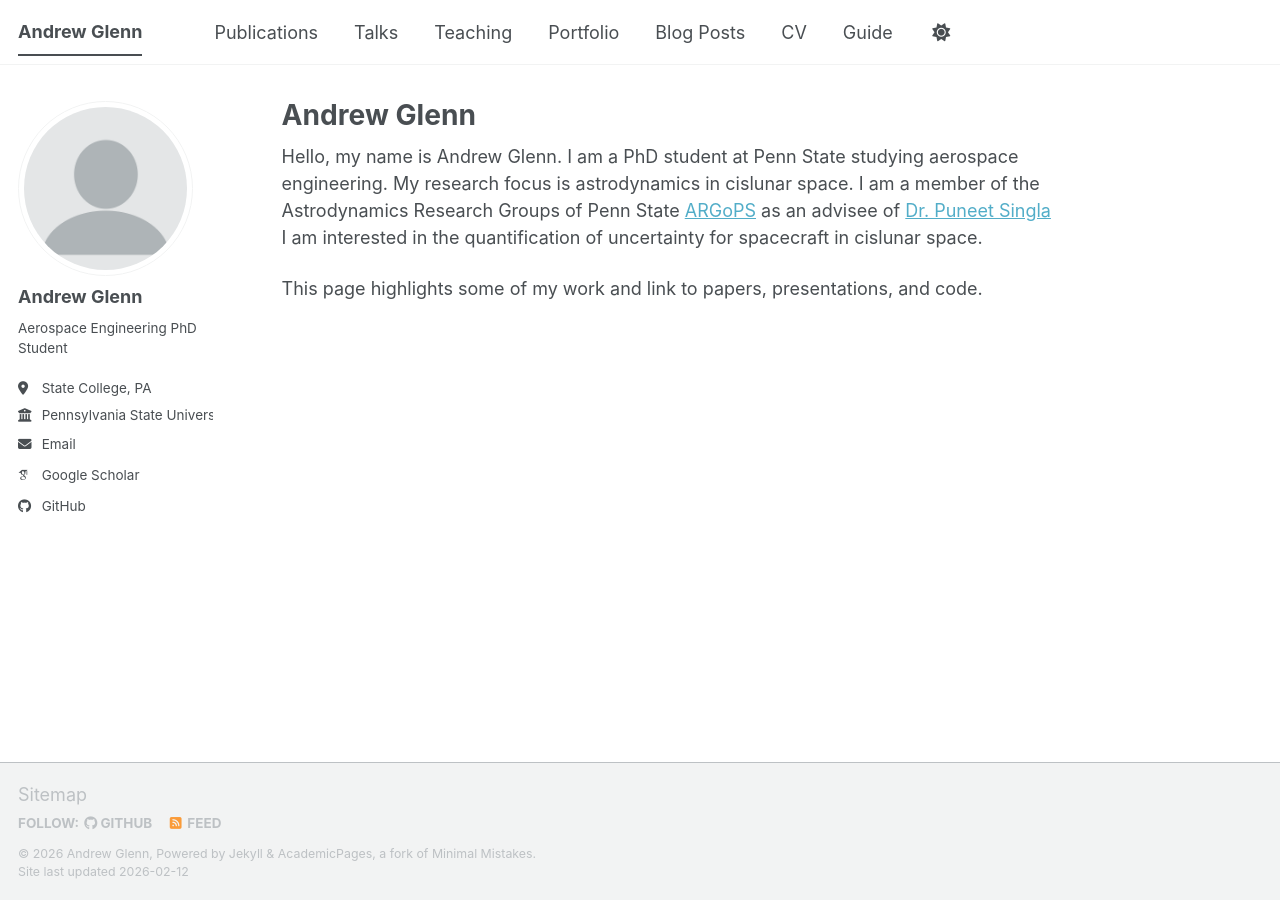
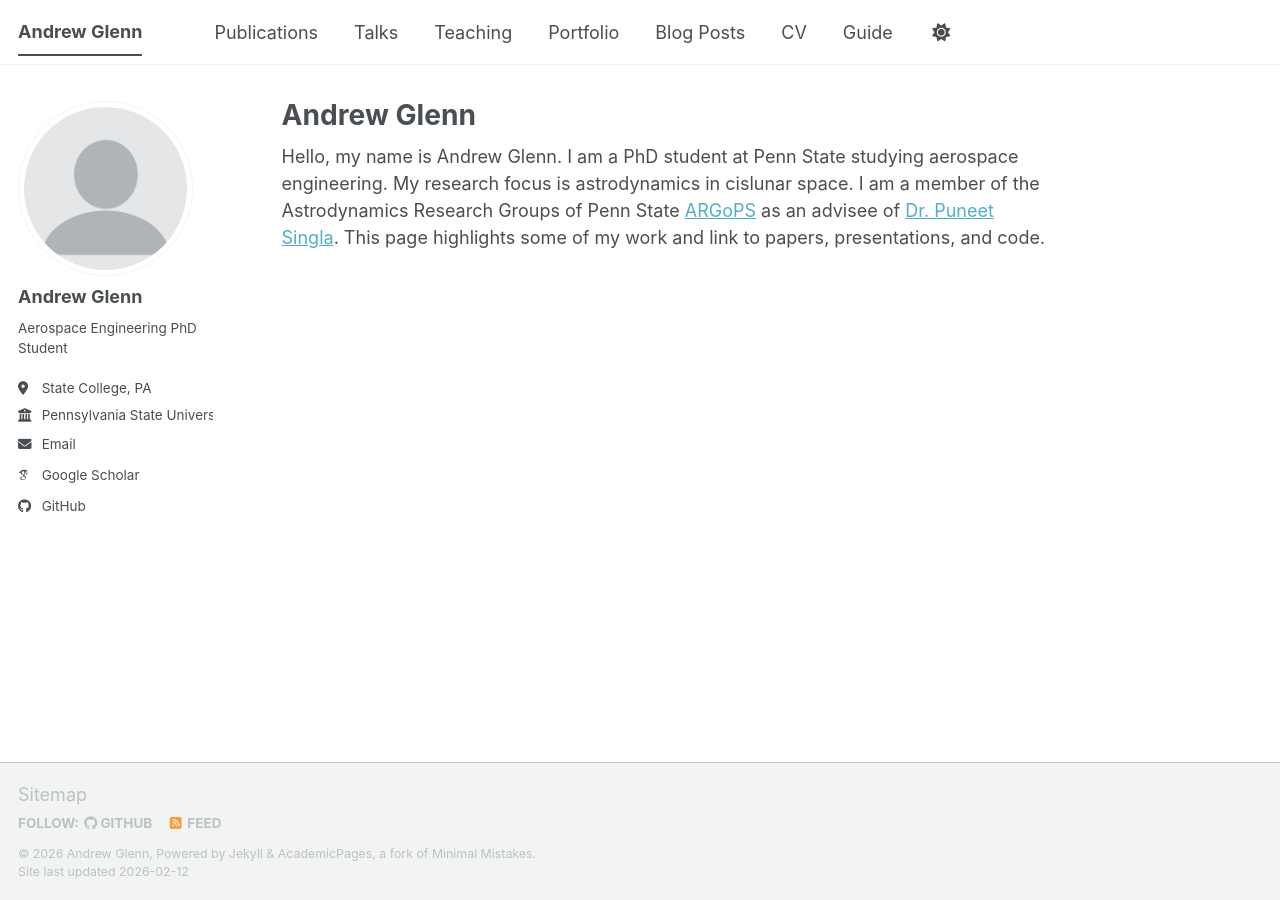
Before and after one commit to AGlenn357/AGlenn357.github.io, a Jekyll site: the page built from _pages/about.md, in a window 1280 px wide. Built offline with Jekyll 4.4.1, drawn with Linux system fonts in a browser that asks for light colours; some web fonts are replaced; a script bundle is joined from its source files by our own code; library files that are not in the unit come from our copies.

Commit message:
Update about.md

```diff
--- a/_pages/about.md
+++ b/_pages/about.md
@@ -7,6 +7,5 @@ redirect_from:
   - /about.html
 ---
 
-Hello, my name is Andrew Glenn. I am a PhD student at Penn State studying aerospace engineering. My research focus is astrodynamics in cislunar space. I am a member of the Astrodynamics Research Groups of Penn State [ARGoPS](https://argops.psu.edu/) as an advisee of [Dr. Puneet Singla](https://www.aero.psu.edu/department/directory-detail-g.aspx?q=pxs433) I am interested in the quantification of uncertainty for spacecraft in cislunar space.
-
+Hello, my name is Andrew Glenn. I am a PhD student at Penn State studying aerospace engineering. My research focus is astrodynamics in cislunar space. I am a member of the Astrodynamics Research Groups of Penn State [ARGoPS](https://argops.psu.edu/) as an advisee of [Dr. Puneet Singla](https://www.aero.psu.edu/department/directory-detail-g.aspx?q=pxs433).
 This page highlights some of my work and link to papers, presentations, and code.
```
